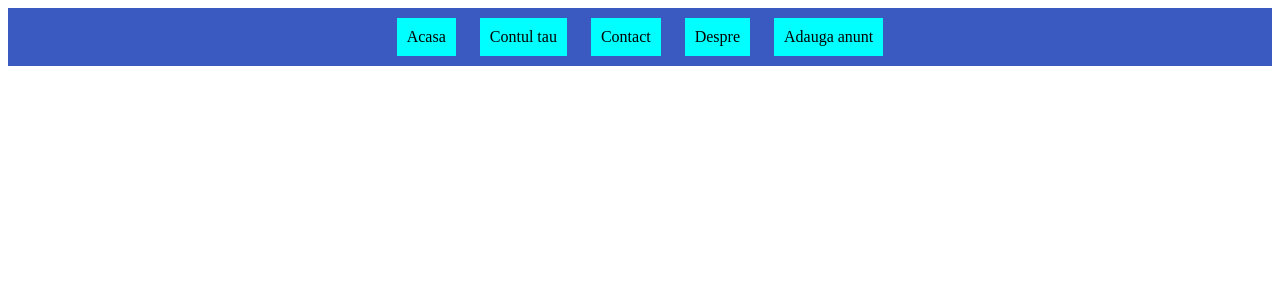
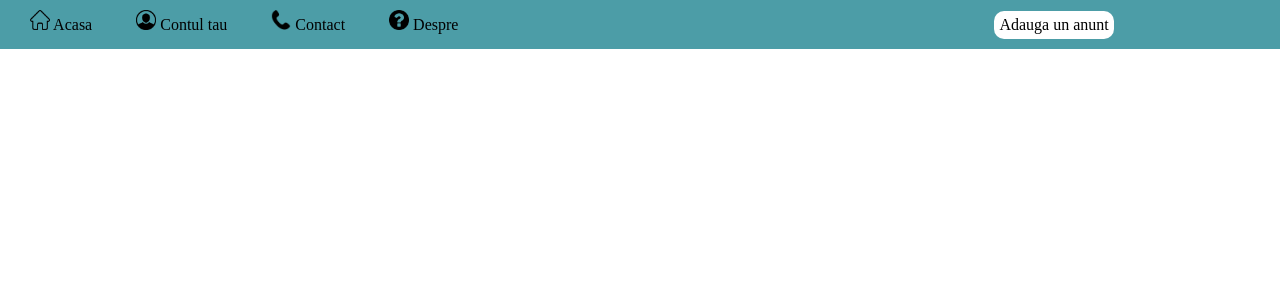
Before and after one commit to ivlad20/proiect-ISW, a PHP site: page /main.html in a window 1280 px wide. Shown: the top 300 px of the page. Run offline with PHP 8.4, Linux system fonts and the light colour scheme; some web fonts are replaced.

Commit message:
navbar v1 done

```diff
--- a/main.html
+++ b/main.html
@@ -10,11 +10,11 @@
 <body>
     <nav>
         <ul>
-            <li>Acasa</li>
-            <li>Contul tau</li>
-            <li>Contact</li>
-            <li>Despre</li>
-            <li>Adauga anunt</li>
+            <li><img class="icon" src="acasa.png" alt="Home">  Acasa</li>
+            <li><img class="icon" src="cont.png" alt="cont">  Contul tau</li>
+            <li><img class="icon" src="contact.png" alt="contact">  Contact</li>
+            <li><img class="icon" src="despre.png" alt="despre">  Despre</li>
+            <li id="anunt">Adauga un anunt</li>
         </ul>
     </nav>
 </body>
--- a/style.css
+++ b/style.css
@@ -1,21 +1,36 @@
 @import url('https://fonts.cdnfonts.com/css/cascadia-code');
 
 nav {
-    background-color: rgba(25, 62, 184, 0.856);
-    padding: 10px 0;
+    background-color: #4c9da7;
+    padding: 10px;
+    width: 100%;
 }
 
 ul {
     list-style-type: none;
     margin: 0;
     padding: 0;
-    text-align: center;
+    text-align: left;
 }
 
 li {
     display: inline-block;
-    margin: 0 10px;
+    margin: 0 20px;
     font-family: 'Cascadia Code';
-    background-color: aqua;
-    padding: 10px;
 }
+
+.icon {
+    width: 20px;
+    height: 20px;
+}
+
+body {
+    margin: 0;
+}
+
+#anunt {
+    background-color: white;
+    padding: 5px;
+    border-radius: 10px;
+    margin-left: 40%;
+}
```
Also changed, not shown: acasa.png (added), cont.png (added), contact.png (added), despre.png (added).
